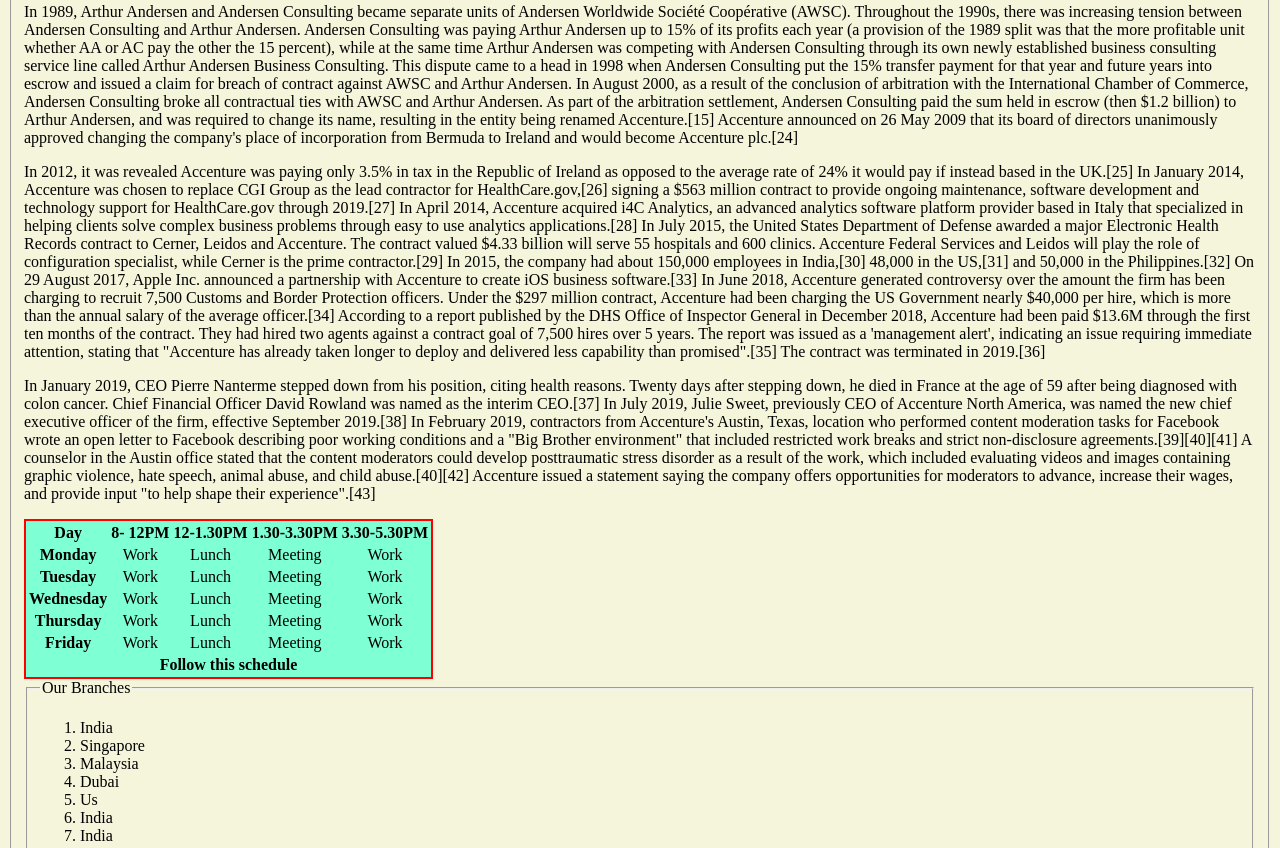
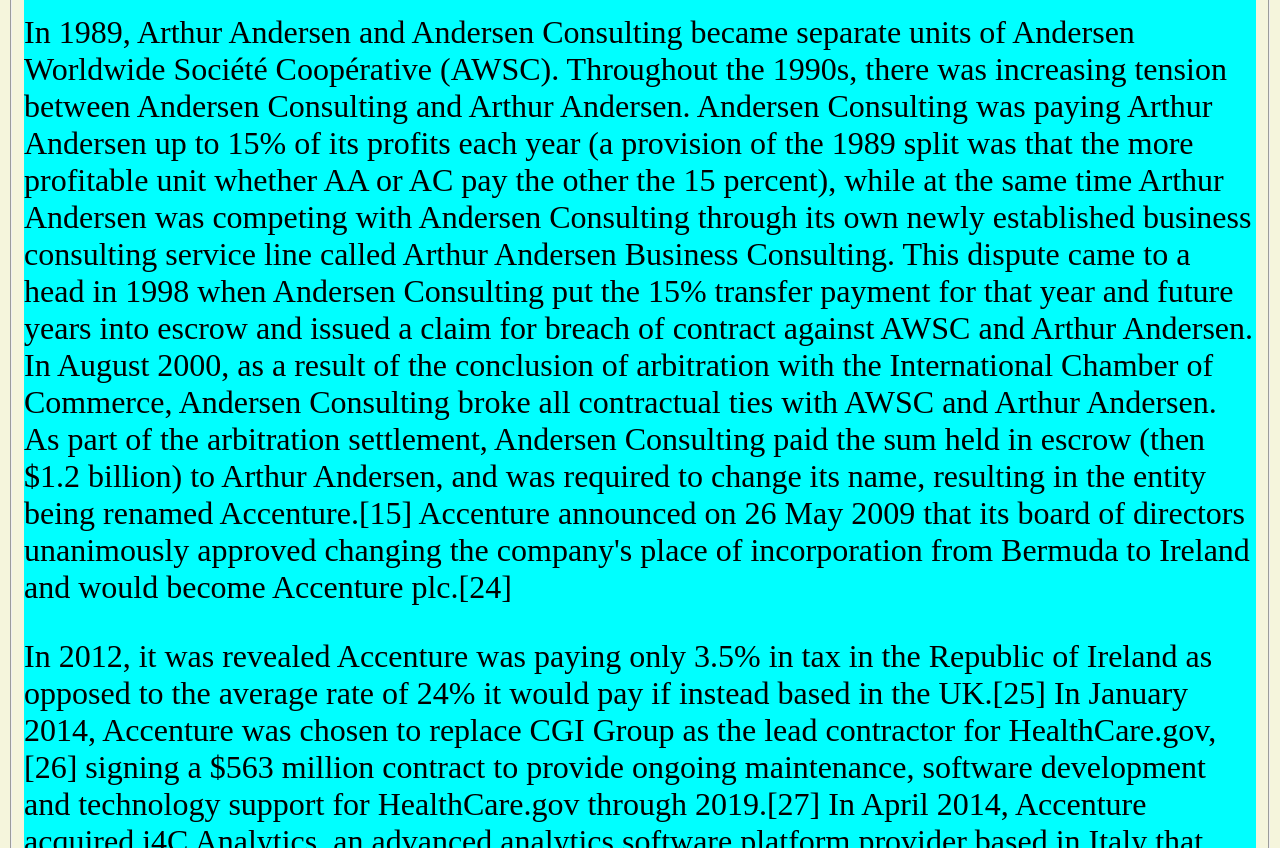
Before and after one commit to vickyaltitude/Fullstack-projects, a plain HTML site: page index.html in a window 1280 px wide. Shown: the part 685-1533 px from the top of the page. Drawn offline with Linux system fonts and the light colour scheme.

Commit message:
new update

```diff
--- a/index.html
+++ b/index.html
@@ -8,21 +8,21 @@
     <link rel="stylesheet" href="style.css">
 </head>
 <body>
-    <fieldset style="text-align: center;">
+    <fieldset>
         <header>
             <img src="download.png" alt="accenture image" style="height: 75px width=50px;">
             <h1>Welcome to accenture</h1>
             <hr>
-            <nav style="font-weight: bold; font-size: 20px;">
+            <nav>
                 <span><a href="#table">Home</a></span> &nbsp;&nbsp;&nbsp;&nbsp;<span>About us</span>&nbsp;&nbsp;&nbsp;<span>Services</span>&nbsp;&nbsp;&nbsp;&nbsp;<span>Contact us</span> &nbsp;&nbsp;&nbsp;&nbsp;<span>Interested</span>
             </nav>
             <hr>
         </header>
         <main>
             <img src="accenture-.jpg" alt="accenture" style="width: 350px; height: 350px;">
-            <p style="text-align: start;">In 1989, Arthur Andersen and Andersen Consulting became separate units of Andersen Worldwide Société Coopérative (AWSC). Throughout the 1990s, there was increasing tension between Andersen Consulting and Arthur Andersen. Andersen Consulting was paying Arthur Andersen up to 15% of its profits each year (a provision of the 1989 split was that the more profitable unit  whether AA or AC  pay the other the 15 percent), while at the same time Arthur Andersen was competing with Andersen Consulting through its own newly established business consulting service line called Arthur Andersen Business Consulting. This dispute came to a head in 1998 when Andersen Consulting put the 15% transfer payment for that year and future years into escrow and issued a claim for breach of contract against AWSC and Arthur Andersen. In August 2000, as a result of the conclusion of arbitration with the International Chamber of Commerce, Andersen Consulting broke all contractual ties with AWSC and Arthur Andersen. As part of the arbitration settlement, Andersen Consulting paid the sum held in escrow (then $1.2 billion) to Arthur Andersen, and was required to change its name, resulting in the entity being renamed Accenture.[15] Accenture announced on 26 May 2009 that its board of directors unanimously approved changing the company's place of incorporation from Bermuda to Ireland and would become Accenture plc.[24]</p>
+            <p>In 1989, Arthur Andersen and Andersen Consulting became separate units of Andersen Worldwide Société Coopérative (AWSC). Throughout the 1990s, there was increasing tension between Andersen Consulting and Arthur Andersen. Andersen Consulting was paying Arthur Andersen up to 15% of its profits each year (a provision of the 1989 split was that the more profitable unit  whether AA or AC  pay the other the 15 percent), while at the same time Arthur Andersen was competing with Andersen Consulting through its own newly established business consulting service line called Arthur Andersen Business Consulting. This dispute came to a head in 1998 when Andersen Consulting put the 15% transfer payment for that year and future years into escrow and issued a claim for breach of contract against AWSC and Arthur Andersen. In August 2000, as a result of the conclusion of arbitration with the International Chamber of Commerce, Andersen Consulting broke all contractual ties with AWSC and Arthur Andersen. As part of the arbitration settlement, Andersen Consulting paid the sum held in escrow (then $1.2 billion) to Arthur Andersen, and was required to change its name, resulting in the entity being renamed Accenture.[15] Accenture announced on 26 May 2009 that its board of directors unanimously approved changing the company's place of incorporation from Bermuda to Ireland and would become Accenture plc.[24]</p>
 
-                <p style="text-align: start;">In 2012, it was revealed Accenture was paying only 3.5% in tax in the Republic of Ireland as opposed to the average rate of 24% it would pay if instead based in the UK.[25]
+                <p>In 2012, it was revealed Accenture was paying only 3.5% in tax in the Republic of Ireland as opposed to the average rate of 24% it would pay if instead based in the UK.[25]
 
                 In January 2014, Accenture was chosen to replace CGI Group as the lead contractor for HealthCare.gov,[26] signing a $563 million contract to provide ongoing maintenance, software development and technology support for HealthCare.gov through 2019.[27]
 
@@ -34,9 +34,9 @@
 
                 In June 2018, Accenture generated controversy over the amount the firm has been charging to recruit 7,500 Customs and Border Protection officers. Under the $297 million contract, Accenture had been charging the US Government nearly $40,000 per hire, which is more than the annual salary of the average officer.[34] According to a report published by the DHS Office of Inspector General in December 2018, Accenture had been paid $13.6M through the first ten months of the contract. They had hired two agents against a contract goal of 7,500 hires over 5 years. The report was issued as a 'management alert', indicating an issue requiring immediate attention, stating that "Accenture has already taken longer to deploy and delivered less capability than promised".[35] The contract was terminated in 2019.[36]</p>
 
-                <p style="text-align: start;">In January 2019, CEO Pierre Nanterme stepped down from his position, citing health reasons. Twenty days after stepping down, he died in France at the age of 59 after being diagnosed with colon cancer. Chief Financial Officer David Rowland was named as the interim CEO.[37] In July 2019, Julie Sweet, previously CEO of Accenture North America, was named the new chief executive officer of the firm, effective September 2019.[38] In February 2019, contractors from Accenture's Austin, Texas, location who performed content moderation tasks for Facebook wrote an open letter to Facebook describing poor working conditions and a "Big Brother environment" that included restricted work breaks and strict non-disclosure agreements.[39][40][41] A counselor in the Austin office stated that the content moderators could develop posttraumatic stress disorder as a result of the work, which included evaluating videos and images containing graphic violence, hate speech, animal abuse, and child abuse.[40][42] Accenture issued a statement saying the company offers opportunities for moderators to advance, increase their wages, and provide input "to help shape their experience".[43]</p>
+                <p>In January 2019, CEO Pierre Nanterme stepped down from his position, citing health reasons. Twenty days after stepping down, he died in France at the age of 59 after being diagnosed with colon cancer. Chief Financial Officer David Rowland was named as the interim CEO.[37] In July 2019, Julie Sweet, previously CEO of Accenture North America, was named the new chief executive officer of the firm, effective September 2019.[38] In February 2019, contractors from Accenture's Austin, Texas, location who performed content moderation tasks for Facebook wrote an open letter to Facebook describing poor working conditions and a "Big Brother environment" that included restricted work breaks and strict non-disclosure agreements.[39][40][41] A counselor in the Austin office stated that the content moderators could develop posttraumatic stress disorder as a result of the work, which included evaluating videos and images containing graphic violence, hate speech, animal abuse, and child abuse.[40][42] Accenture issued a statement saying the company offers opportunities for moderators to advance, increase their wages, and provide input "to help shape their experience".[43]</p>
 
-               <div style="text-align: center;">
+               <div>
                 <table>
                    <thead> <tr>
                         <th>Day</th>
@@ -88,7 +88,7 @@
                 </tfoot>
                 </table>
             </div>
-            <fieldset style="text-align: start;">
+            <fieldset>
                 <legend>Our Branches</legend>
             <ol>
                 <li>India</li>
--- a/style.css
+++ b/style.css
@@ -1,7 +1,7 @@
 table{
     background-color: aquamarine;
     box-sizing: border-box;
-    border: 2px solid red;
+    border: 2px red;
 
 }
 
@@ -9,6 +9,14 @@
     color: black;
 }
 
+main{
+    background-color: aqua;
+}
+
 body{
     background-color: beige;
 }
+
+p{
+    font-size: 2rem;
+}
```
